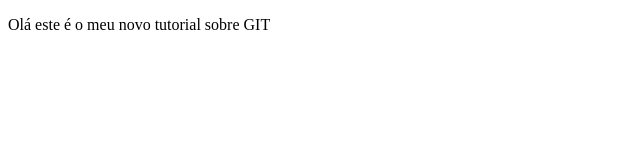
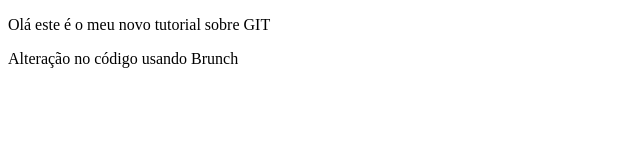
Before and after one commit to duvilela/HTML-CSS, a plain HTML site: page GIT.html in a window 1280 px wide. Shown: the whole page, without its empty margins (0-640 px from the left). Drawn offline with Linux system fonts and the light colour scheme.

Commit message:
Novo_Paragrafo

```diff
--- a/GIT.html
+++ b/GIT.html
@@ -5,9 +5,9 @@
 <title>Tutorial de GIT</title>
 </head>
 
-    <body>
-
+<body>
 <p>Olá este é o meu novo tutorial sobre GIT</p>
+<p>Alteração no código usando Brunch</p>
 
 </body>
 </html>
```
